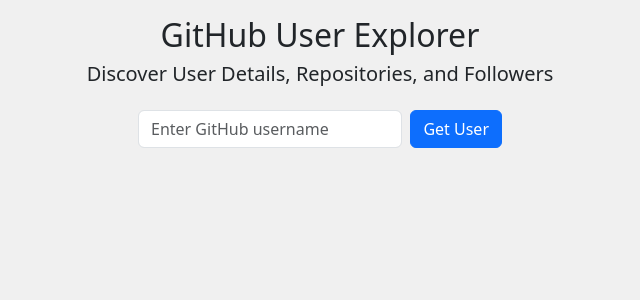
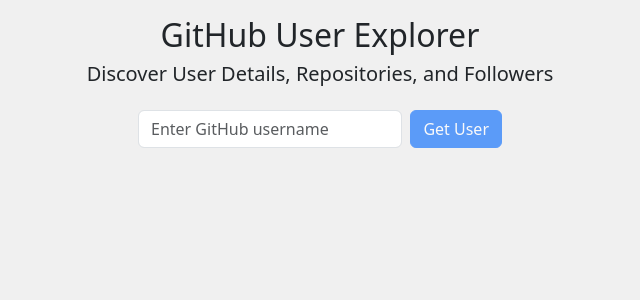
Before and after one commit to Priyamesh/Github-user-app, a React (Create React App) app: page / in a window 1280 px wide. Shown: the top 300 px of the page, without its empty margins (320-960 px from the left). Built offline with nearby package versions, Linux system fonts and the light colour scheme.

Commit message:
fix for empty ussername

```diff
--- a/src/components/AddUsers.js
+++ b/src/components/AddUsers.js
@@ -85,7 +85,7 @@
                                 className="btn btn-primary"
                                 style={{ minWidth: '90px', maxHeight: '38px', position: 'relative' }}
                                 onClick={onSubmitHandler}
-                                disabled={isLoading}
+                                disabled={isLoading || isEmpty(userName)}
                             >
                                 {isLoading ? (
                                     <div>
```
